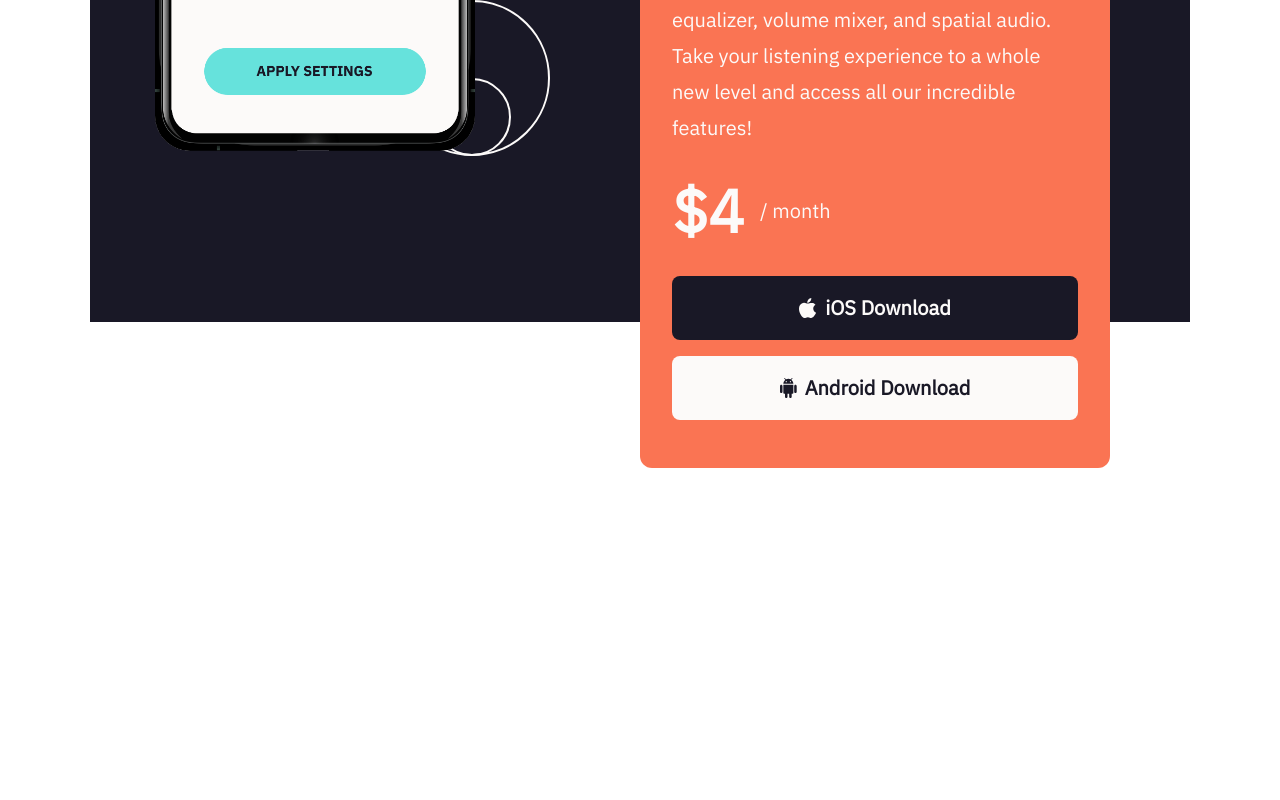
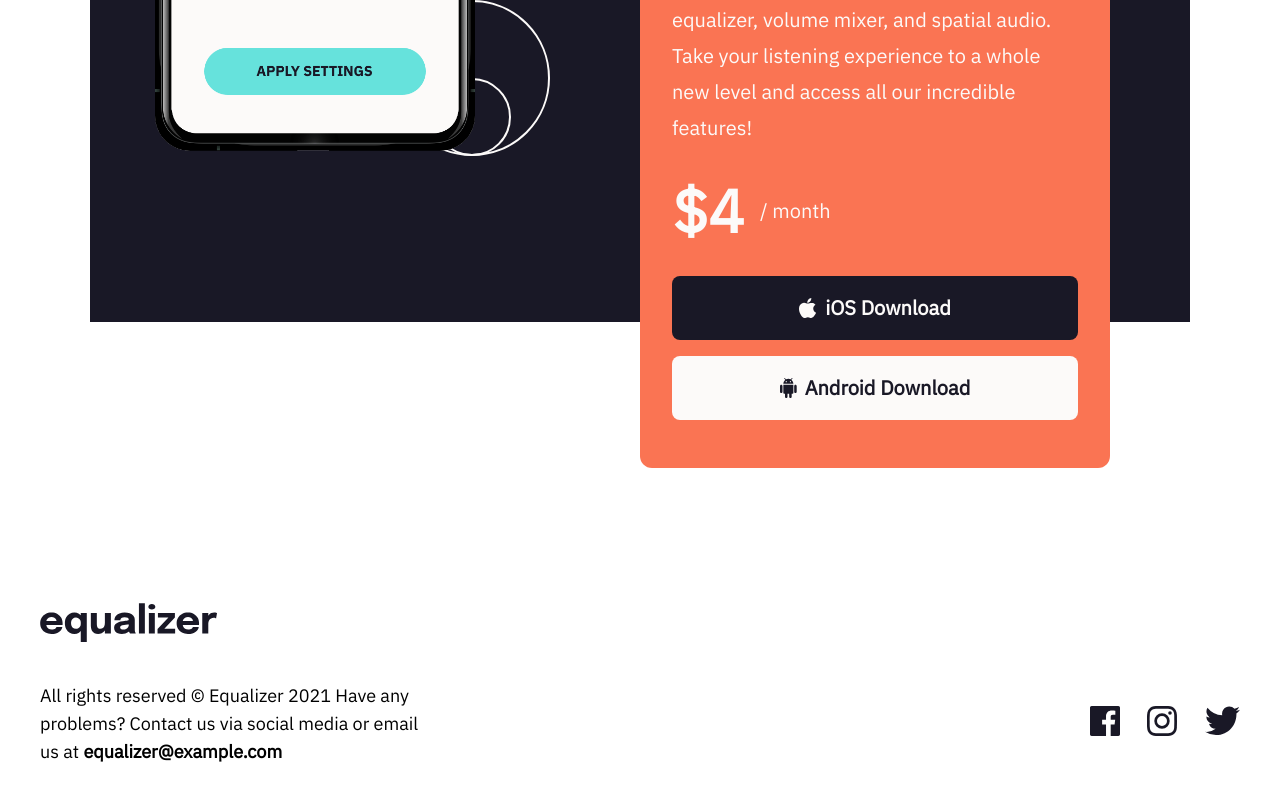
Before and after one commit to ValTM/friendly-bassoon, a React (Vite) app: page /equalizer in a window 1280 px wide. Shown: the part 1325-2125 px from the top of the page. Before the commit the page ends 1793 px from the top, so only its background shows below. Built offline with nearby package versions, Linux system fonts and the light colour scheme; the HTML template or start-up script is replaced by a standard one.

Commit message:
added Footer section in Equalizer project

```diff
--- a/src/pages/Equalizer/Equalizer.jsx
+++ b/src/pages/Equalizer/Equalizer.jsx
@@ -3,6 +3,7 @@ import Header from '../../components/Header';
 import HeroSection from './HeroSection/HeroSection';
 import '../../pages/Equalizer/HeroSection/HeroSection.css';
 import MainSection from './MainSection/MainSection';
+import Footer from './Footer';
 
 function Equalizer() {
   return (
@@ -11,6 +12,7 @@ function Equalizer() {
       <div className="eq--body">
         <HeroSection />
         <MainSection />
+        <Footer />
       </div>
     </>
   );
--- /dev/null
+++ b/src/pages/Equalizer/Footer.jsx
@@ -0,0 +1,32 @@
+import React from 'react';
+import logo from '../../assets/equalizer-img/logo.svg';
+import fbIcon from '../../assets/equalizer-img/icon-facebook.svg';
+import instaIcon from '../../assets/equalizer-img/icon-instagram.svg';
+import twitterIcon from '../../assets/equalizer-img/icon-twitter.svg';
+
+function Footer() {
+  return (
+    <div className="mt-[630px] h-[400px] px-5 py-20 md:mt-[200px] md:h-[300px] md:px-10 2xl:flex 2xl:justify-between 2xl:items-center 2xl:w-[1400px] 2xl:mx-auto">
+      <img className=" relative h-[40px]" src={logo} alt="" />
+      <div className="md:flex md:justify-between">
+        <p className="mt-10 w-[260px] leading-8 md:w-[400px] md:text-lg 2xl:mt-0 2xl:w-[500px]">
+          All rights reserved © Equalizer 2021 Have any problems? Contact us via
+          social media or email us at{' '}
+          <span className="font-bold">equalizer@example.com</span>
+        </p>
+        <div className="flex mt-16 justify-between w-[100px] md:h-[30px] md:w-[150px] 2xl:hidden ">
+          <img className="" src={fbIcon} alt="" />
+          <img className="" src={instaIcon} alt="" />
+          <img src={twitterIcon} alt="" />
+        </div>
+      </div>
+      <div className="hidden flex mt-16 justify-between w-[100px] md:h-[30px] md:w-[150px] 2xl:flex  2xl:mt-0">
+        <img src={fbIcon} alt="" />
+        <img src={instaIcon} alt="" />
+        <img src={twitterIcon} alt="" />
+      </div>
+    </div>
+  );
+}
+
+export default Footer;
--- a/tailwind.config.cjs
+++ b/tailwind.config.cjs
@@ -1,5 +1,8 @@
 module.exports = {
   content: ['./index.html', './src/**/*.{vue,js,ts,jsx,tsx}'],
+  variants: {
+    fill: ['hover', 'focus'], // this line does the trick
+  },
   theme: {
     extend: {},
     colors: {
```
